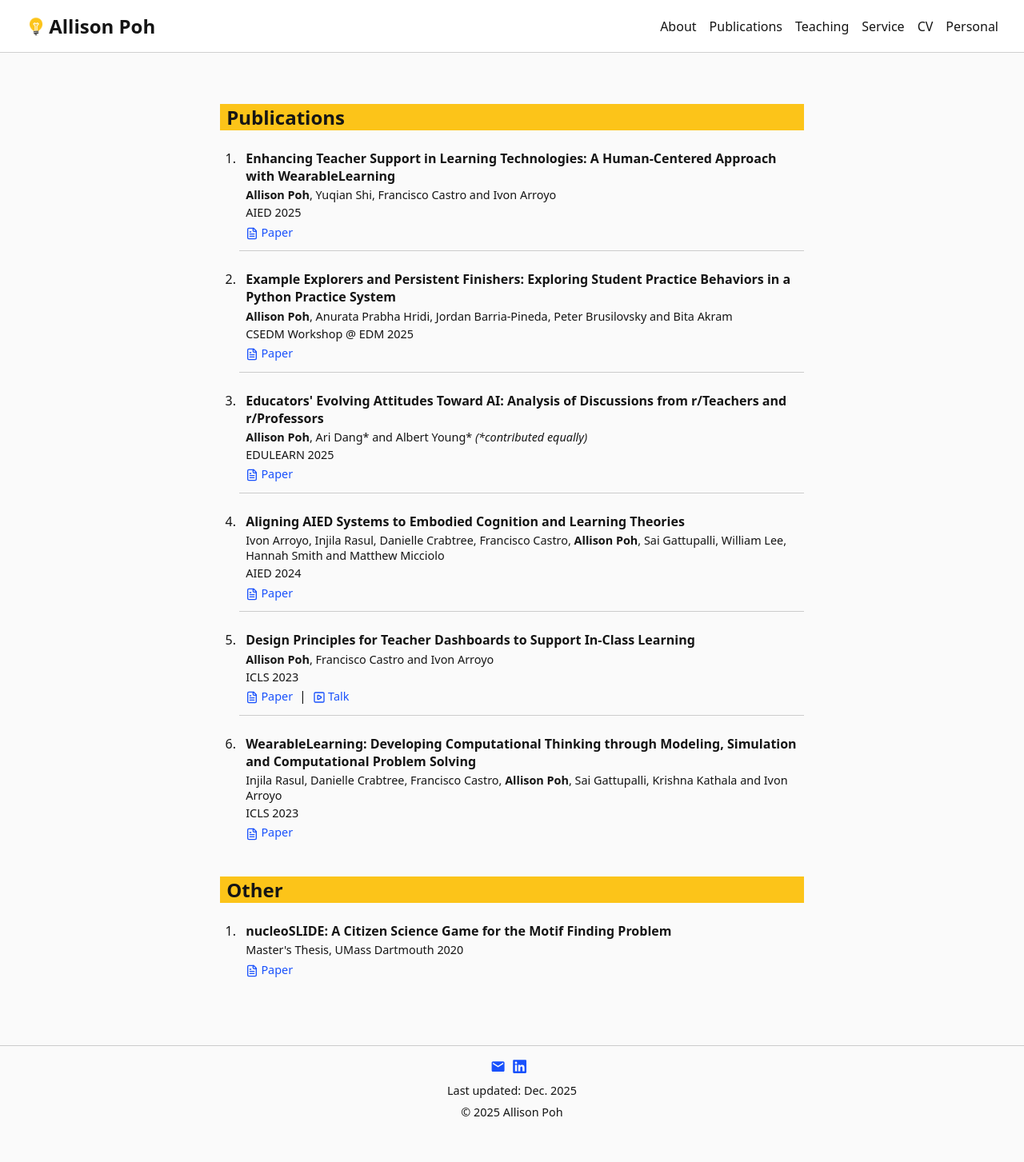
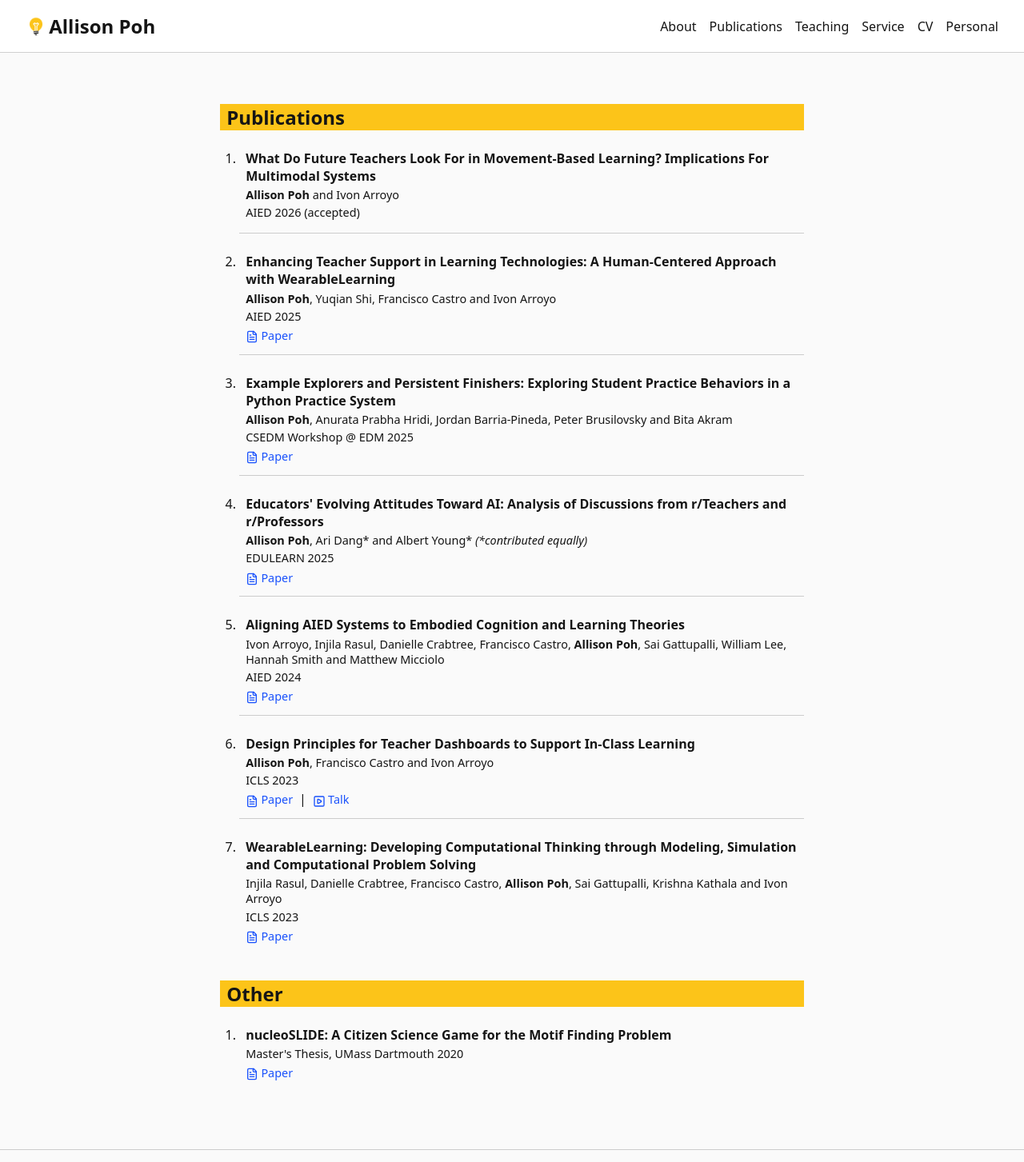
Before and after one commit to apoh3/apoh3.github.io, a React (Vite) app: page /publications in a window 1280 px wide. Shown: the top 1453 px of the page at 80% size. Before the commit the page ends 1420 px from the top, so only its background shows below. Built offline with nearby package versions, Linux system fonts and the light colour scheme; some icons are missing.

Commit message:
updated publications, teaching & service

```diff
--- a/src/Footer.jsx
+++ b/src/Footer.jsx
@@ -30,7 +30,7 @@ function Footer() {
           <i className="ai ai-google-scholar icon"></i>
         </a>
       </div>
-      <p>Last updated: Dec. 2025</p>
+      <p>Last updated: Mar. 2026</p>
       <p>© {new Date().getFullYear()} Allison Poh</p>
     </footer>
   );
--- a/src/pages/About.jsx
+++ b/src/pages/About.jsx
@@ -8,6 +8,14 @@ function About() {
   const [showAllNews, setShowAllNews] = useState(false);
 
   const newsItems = [
+    {
+      date: "Mar. 2026",
+      text: (
+        <>
+          Our work <em>"What Do Future Teachers Look For in Movement-Based Learning? Implications For Multimodal Systems"</em> was accepted to AIED 2026.
+        </>
+      ),
+    },
     {
       date: "May 2025",
       text: (
--- a/src/pages/Publications.jsx
+++ b/src/pages/Publications.jsx
@@ -2,6 +2,14 @@ import { FileText, SquarePlay } from "lucide-react";
 
 function Publications() {
   const publications = [
+    {
+      title: "What Do Future Teachers Look For in Movement-Based Learning? Implications For Multimodal Systems",
+      authors: "Allison Poh and Ivon Arroyo",
+      venue: "AIED 2026 (accepted)",
+      link_paper: null,
+      link_talk: null,
+      type: "publications"
+    },
     {
       title: "Enhancing Teacher Support in Learning Technologies: A Human-Centered Approach with WearableLearning",
       authors: "Allison Poh, Yuqian Shi, Francisco Castro and Ivon Arroyo",
--- a/src/pages/Service.jsx
+++ b/src/pages/Service.jsx
@@ -1,6 +1,12 @@
 function Service() {
   const services = [
     // --- Professional Service ---
+    {
+      title: "AIED",
+      role: "Reviewer",
+      year: 2026,
+      type: "professional"
+    },
     {
       title: "ISLS",
       role: "Reviewer",
--- a/src/pages/Teaching.jsx
+++ b/src/pages/Teaching.jsx
@@ -3,16 +3,6 @@ import { Presentation } from "lucide-react";
 function Teaching() {
   const teachings = [
     // --- PRIMARY ---
-    // --- Campus ---
-    {
-      title: "Vibe Coding 101",
-      university: "Campus",
-      link_syllabus: "https://campus.edu/vibe-coding",
-      link_presentation: null,
-      semesters: "Winter 2026",
-      type: "primary"
-    },
-
     // --- UMass Amherst ---
     {
       title: "Intro to Programming",
@@ -78,6 +68,16 @@ function Teaching() {
       link_syllabus: "https://drive.google.com/file/d/1vqBFNhVNdqJjdLHC83SNXtzuUq0naufZ/view?usp=sharing",
       link_presentation: null,
       semesters: "Fall 2022, Fall 2023",
+      type: "primary"
+    },
+
+    // --- Campus ---
+    {
+      title: "Vibe Coding 101 @ Campus",
+      university: "Other",
+      link_syllabus: "https://campus.edu/vibe-coding",
+      link_presentation: null,
+      semesters: "Winter 2026",
       type: "primary"
     },
 
```
